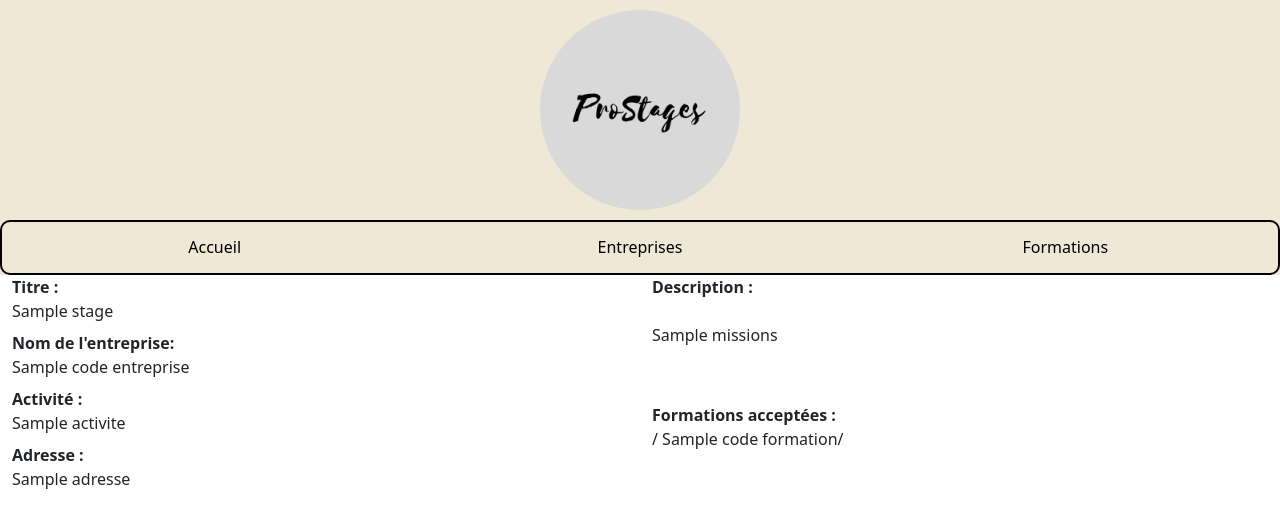
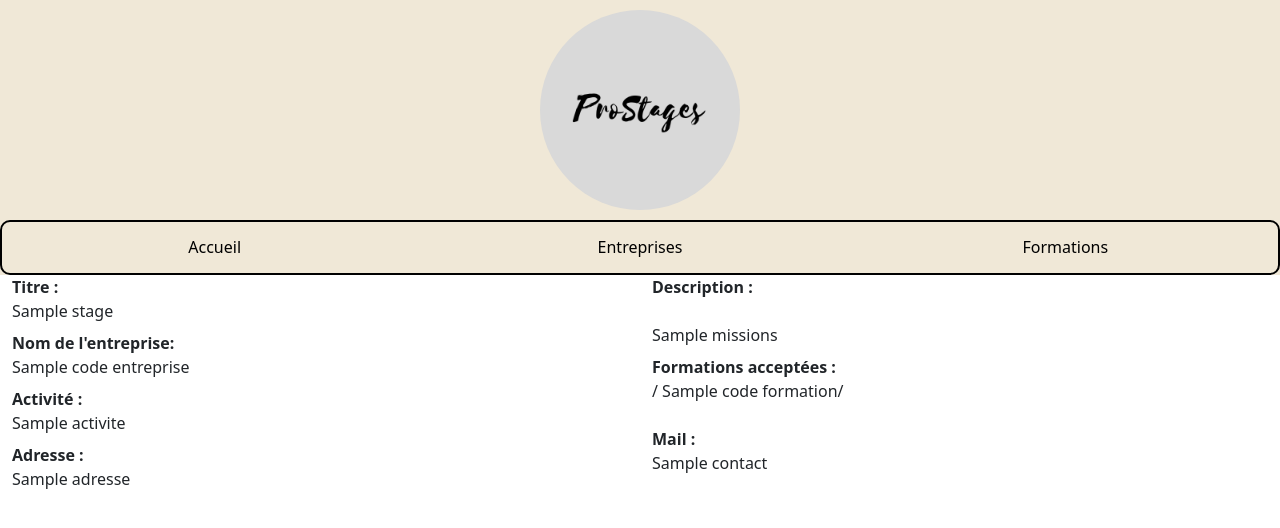
Before and after one commit to Tharkun333/proStage2, a Symfony app: template templates/pro_stages/afficherStage.html.twig in a window 1280 px wide. Shown: the top 528 px of the page. Run offline with Twig, Linux system fonts and the light colour scheme; the template is opened without the code that fills it: most values are stand-ins (such as "Sample title", 1, 10 or a date in 2020); some libraries are stand-ins or nearby versions.

Commit message:
quelque changement

```diff
--- a/templates/pro_stages/afficherStage.html.twig
+++ b/templates/pro_stages/afficherStage.html.twig
@@ -46,8 +46,6 @@
                         <dd></br>
                            {{stage.missions}}
                         </dd>
-                        <br></br>
-
                         <dt>
                             Formations acceptées :
                         </dt>
@@ -55,6 +53,12 @@
                             {{formation.nomCourt}}/
                             {% endfor %}
                          </td>
+                         <dt></br>
+                            Mail :
+                        </dt>
+                         <dd>
+                           {{stage.contact}}
+                        </dd>
                     </dl>
 				</div>
 			</div>
--- a/templates/pro_stages/entrepriseStages.html.twig
+++ b/templates/pro_stages/entrepriseStages.html.twig
@@ -17,7 +17,7 @@
                 <th scope="row">{{stage.id}}</th>
                 <td>{{stage.titre}}</td>
                 <td>{{stage.codeEntreprise.nom}}</td>
-                <td/{% for formation in stage.codeFormation %}
+                <td>/{% for formation in stage.codeFormation %}
                 {{formation.nomCourt}}/
                 {% endfor %}
                 </td>
```
